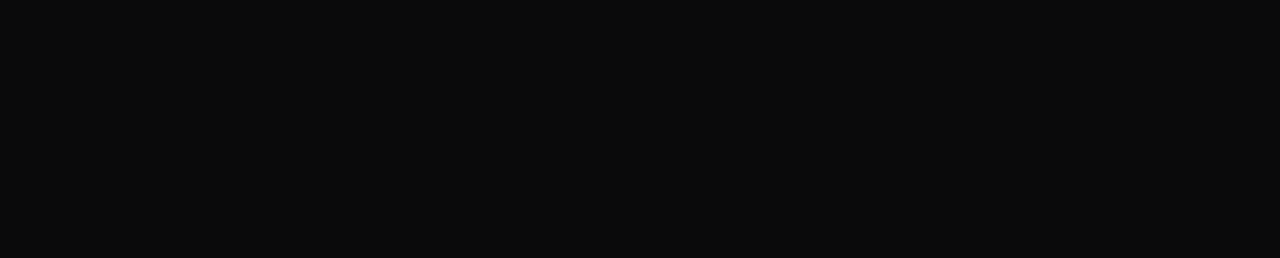
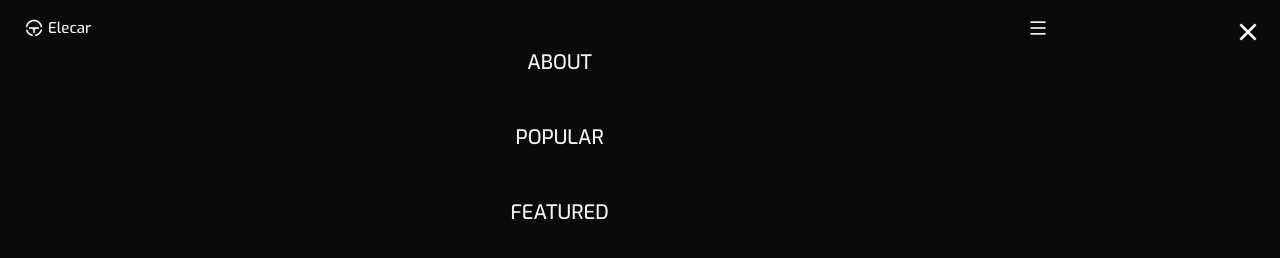
Before and after one commit to DanielGalanIng/CarWebsiteProject, a website: page pug/index.pug in a window 1280 px wide. Drawn offline with nearby package versions, Linux system fonts and the light colour scheme; files that its build step writes are made by us from their sources.

Commit message:
header css and html done -- JS

```diff
--- /dev/null
+++ b/pug/components/header.pug
@@ -0,0 +1,13 @@
+header.header#header
+    nav.nav.container
+        a.nav__logo
+            i.ri-steering-line
+            p Elecar
+        .nav__menu#nav-menu
+            ul.nav__list
+                li.nav__item: a.nav__link(href="#home") Home
+                li.nav__item: a.nav__link(href="#about") About
+                li.nav__item: a.nav__link(href="#popular") Popular
+                li.nav__item: a.nav__link(href="#featured") Featured
+            .nav__close#nav-close: i.ri-close-line
+        .nav__toggle#nav-toggle: i.ri-menu-line
--- a/pug/index.pug
+++ b/pug/index.pug
@@ -2,4 +2,5 @@ doctype html
 html(lang="en")
     include components/head.pug
     body
+        include components/header.pug
     script(src="../js/main.js")
--- a/sass/components/_base.scss
+++ b/sass/components/_base.scss
@@ -16,5 +16,19 @@ body {
 }
 
 h1, h2, h3 {
+    color: var(--title-color);
+    font-weight: var(--font-semi-bold);
+}
 
+ul {
+    list-style: none;
 }
+
+a {
+    text-decoration: none;
+}
+
+img {
+    max-width: 100%;
+    height: auto;
+}
--- /dev/null
+++ b/sass/components/_header.scss
@@ -0,0 +1,74 @@
+.header {
+    width: 100%;
+    background-color: transparent;
+    position: fixed;
+    top: 0;
+    left: 0;
+    z-index: var(--z-fixed);
+}
+
+.nav {
+    height: var(--header-height);
+    display: flex;
+    justify-content: space-between;
+    align-items: center;
+    &__logo, &__toggle {
+        color: var(--title-color);
+        display: inline-flex;
+    }
+    &__logo {
+        align-items: center;
+        column-gap: 0.25rem;
+        font-weight: var(--font-medium);
+        transition: 300ms;
+        i {
+            font-size: 1.25rem;
+        }
+        &:hover {
+            color: var(--first-color);
+            cursor: pointer;
+        }
+    }
+    &__toggle {
+        font-size: 1.25rem;
+        cursor: pointer;
+    }
+    &__menu {
+        @include media(mobile-only) {
+            position: fixed;
+            background-color: hsla(0, 0, 100%, .1);
+            top: 0;
+            right: -100%;
+            width: 100%;
+            height: 100%;
+            -webkit-backdrop-filter: blur(96px);
+            backdrop-filter: blur(96px);
+            transform: 300ms;
+        }
+    }
+    &__list {
+        display: flex;
+        flex-direction: column;
+        text-align: center;
+        row-gap: 3rem;
+        padding-top: 9rem;
+    }
+    &__link {
+        text-transform: uppercase;
+        color: var(--title-color);
+        font-size: var(--h2-font-size);
+        font-weight: var(--font-medium);
+        transition: 300ms;
+        &:hover {
+            color: var(--first-color);
+        }
+    }
+    &__close {
+        font-size: 2rem;
+        color: var(--white-color);
+        position: absolute;
+        top: 1rem;
+        right: 1rem;
+        cursor: pointer;
+    }
+}
--- /dev/null
+++ b/sass/components/_layout.scss
@@ -0,0 +1,23 @@
+.container {
+    max-width: 1024px;
+    margin-right: 1.5rem;
+    margin-left: 1.5rem;
+}
+
+.grid {
+    display: grid;
+    gap: 1.5rem;
+}
+
+.section {
+    padding: 4.5rem 0 2rem;
+    &__title {
+        font-size: var(--h2-font-size);
+        text-align: center;
+        margin-bottom: 2.5rem;
+    }
+}
+
+.main {
+    overflow: hidden;
+}
--- a/sass/styles.scss
+++ b/sass/styles.scss
@@ -1,3 +1,5 @@
 @import './components/breakpoints.scss';
 @import './components/global.scss';
 @import './components/base.scss';
+@import './components/layout.scss';
+@import './components/header.scss';
```
Also changed, not shown: css/styles.css, html/index.html, 1 other file.
